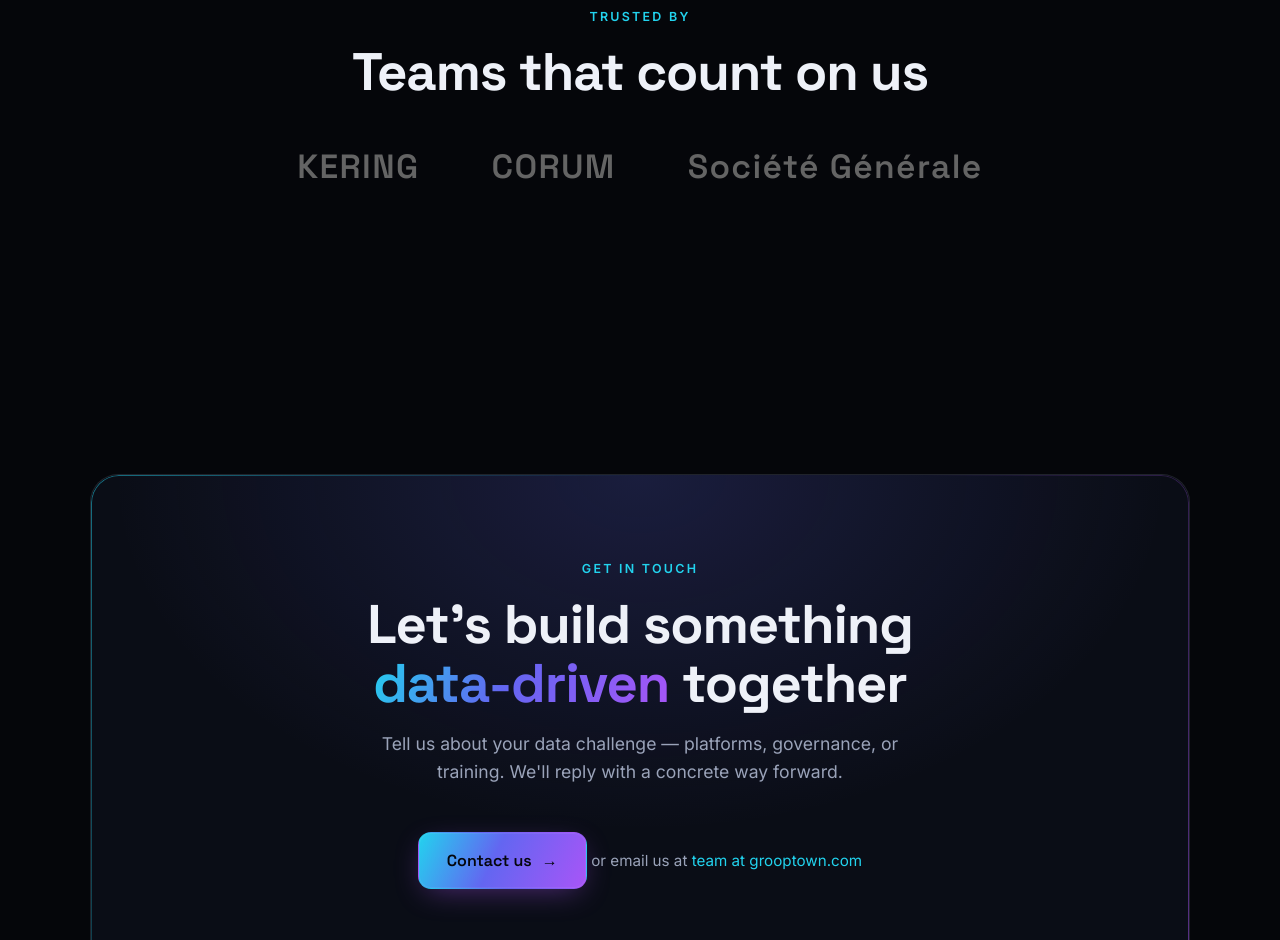
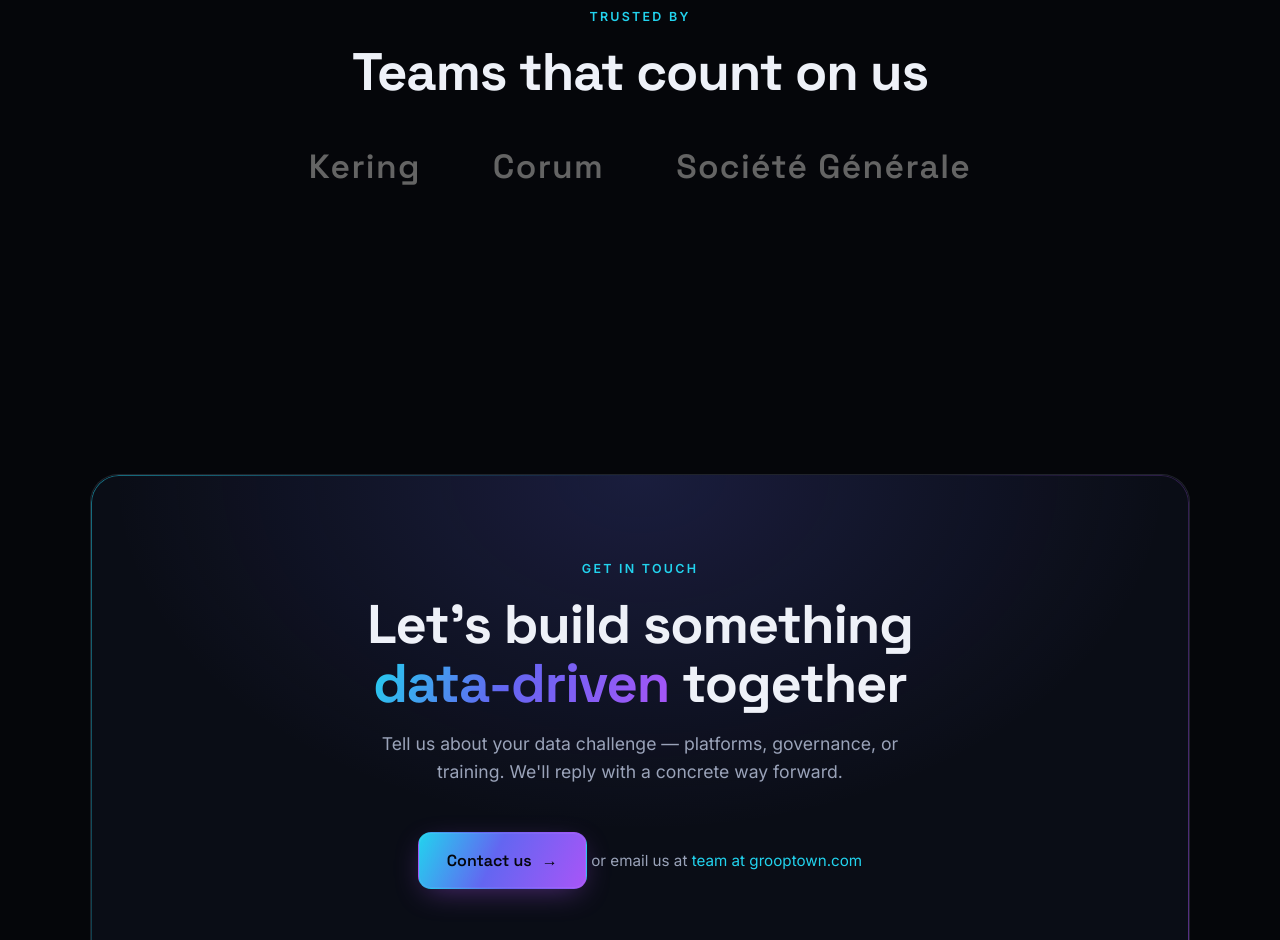
Before and after one commit to tdebroc/grooptown-website, a plain HTML site: page index.html in a window 1280 px wide. Shown: the part 5651-6591 px from the top of the page. Drawn offline with nearby package versions, Linux system fonts and the light colour scheme; animation ran at ten frames a second.

Commit message:
Fix uppercase

```diff
--- a/index.html
+++ b/index.html
@@ -726,8 +726,8 @@
           <h2>Teams that count on us</h2>
         </div>
         <div class="refs reveal">
-          <span class="ref">KERING</span>
-          <span class="ref">CORUM</span>
+          <span class="ref">Kering</span>
+          <span class="ref">Corum</span>
           <span class="ref">Société Générale</span>
         </div>
       </div>
```
